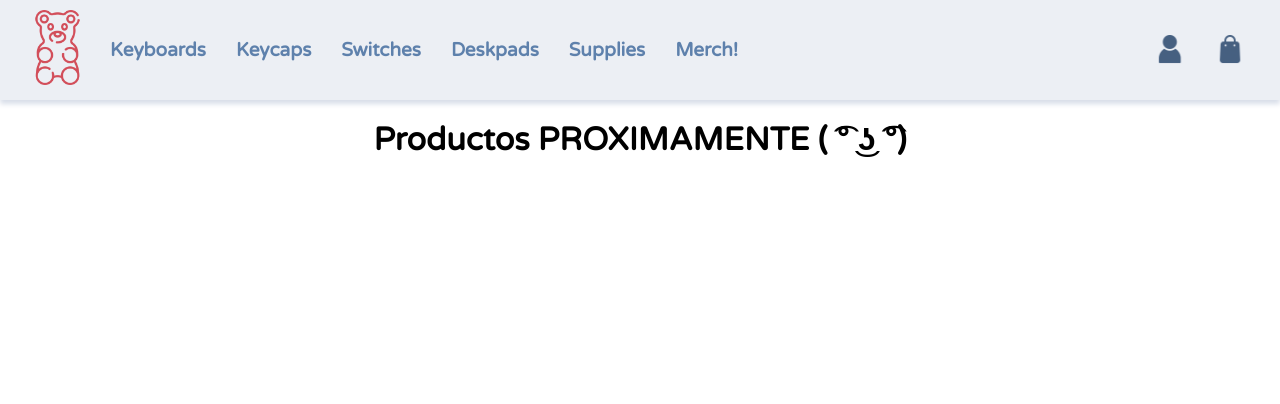
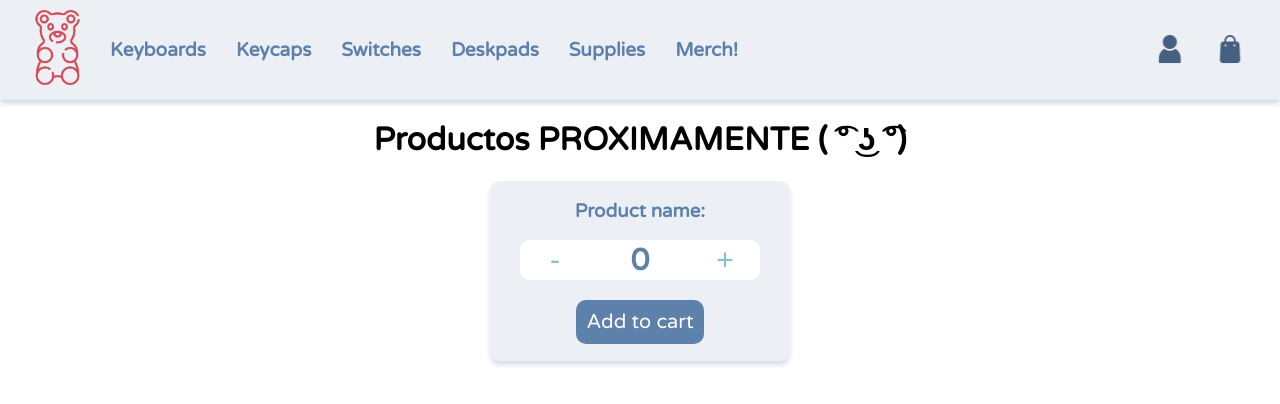
Before and after one commit to richardCorrea96/ecommerceTeclados-Correa, a React (Create React App) app: page / in a window 1280 px wide. Shown: the top 404 px of the page. Built offline with nearby package versions, Linux system fonts and the light colour scheme.

Commit message:
contador

```diff
--- /dev/null
+++ b/src/components/ItemCount.js
@@ -0,0 +1,33 @@
+import {useState} from 'react';
+import './NavBar/styles.css'
+
+const ItemCount = ({stock}) =>{
+
+const [cantidad, setCantidad] = useState(0);
+
+    const sumaItem = () =>
+        cantidad === stock ? setCantidad(stock) : setCantidad(cantidad + 1);
+    const restaItem = () =>
+        cantidad > 0 ? setCantidad(cantidad - 1) : setCantidad(0);
+    return (
+        <div className="itemCount-container">
+
+            <div className="item-name">
+                <h3>Product name:</h3>
+            </div>
+
+            <div className ="item-count">
+                <button className="btn-count" onClick = {restaItem}> - </button>
+                    <p className="contador">{cantidad}</p>
+                <button className="btn-count" onClick = {sumaItem}> + </button>
+            </div>
+
+            <div className="item-add">
+                <button className="btn-add">Add to cart</button>
+            </div>
+
+        </div>
+    )
+}
+
+export default ItemCount;
--- a/src/components/ItemListContainer.js
+++ b/src/components/ItemListContainer.js
@@ -1,8 +1,11 @@
+import ItemCount from './ItemCount'
 const ItemListContainer = ({greeting}) => {
     return (
     <div>
         <h1>{greeting}</h1>
+        <ItemCount stock={10}></ItemCount>
     </div>
+
     )
 }
 
--- a/src/components/NavBar/styles.css
+++ b/src/components/NavBar/styles.css
@@ -60,6 +60,59 @@ a{
 }
 
 body{
+    margin: 0px;
+    padding: 0px;
     font-family: 'Varela Round', sans-serif;
     font-weight: 600;
 }
+.itemCount-container{
+    display: flex;
+    flex-direction: column;
+    width: 300px;
+    height: 180px;
+    background-color: #ECEFF4;
+    box-shadow: 0 4px 5px #D8DEE9;
+    border-radius: 10px;
+    margin: 0px auto;
+    color:#5E81AC;
+
+}
+.item-count{
+    display: flex;
+    flex-direction: row;
+    justify-content: space-between;
+    align-items: center;
+    margin: 0px 30px;
+    background-color: white;
+    border-radius: 10px;
+
+
+}
+.btn-count{
+    font-size: 30px;
+    width: 40px;
+    height: 40px;
+    margin: 0px 15px;
+    border: none;
+    background-color: transparent;
+    cursor:pointer;
+    color: #88C0D0;
+}
+.contador{
+    font-size: 30px;
+    margin: 0px;
+    padding: 0px 15px;
+}
+.btn-add{
+    background-color: #5E81AC;
+    border: none;
+    border-radius: 10px;
+    color: white;
+    font-size: 20px;
+    padding: 10px;
+    cursor: pointer;
+    font-family: 'Varela Round', sans-serif;
+}
+.item-add{
+    margin:20px 0px;
+}
```
Also changed, not shown: 1 other file (tests, documents, lock files or other folders).
